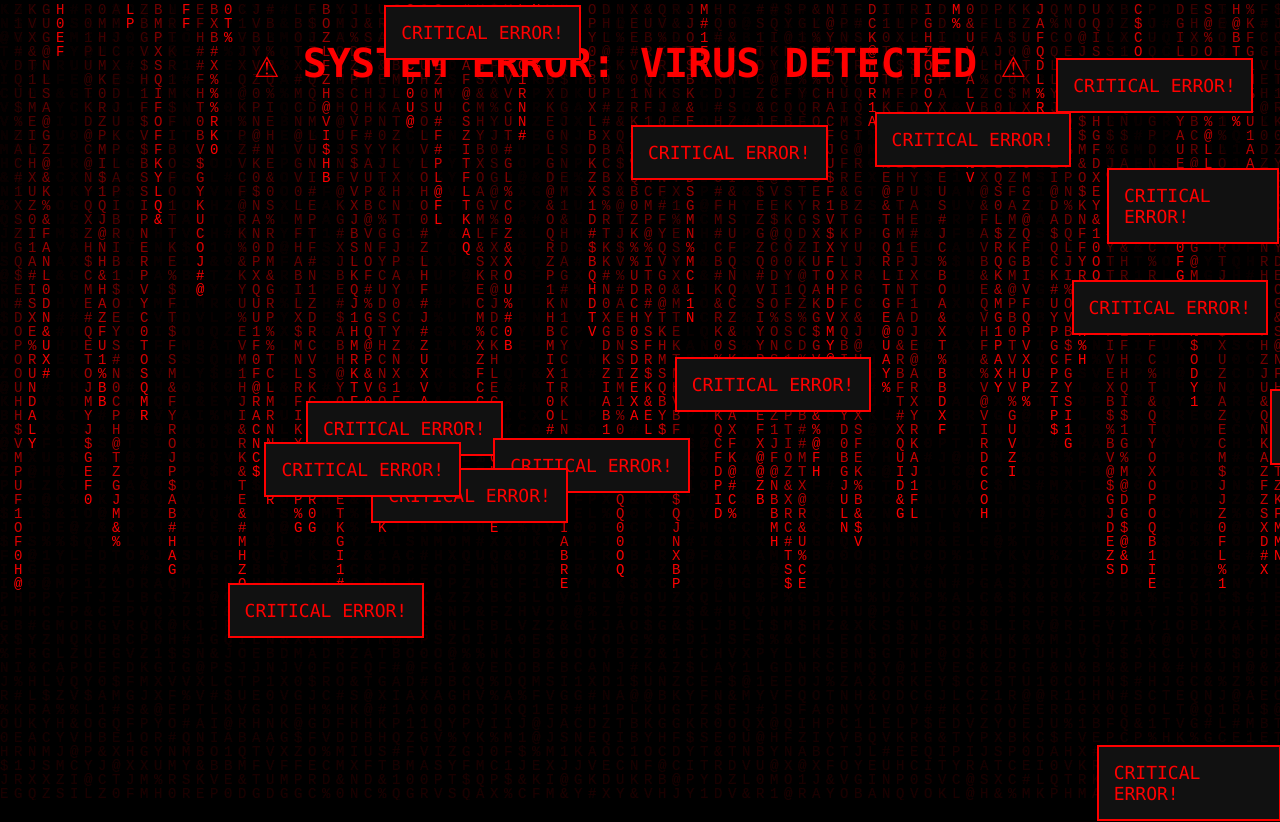
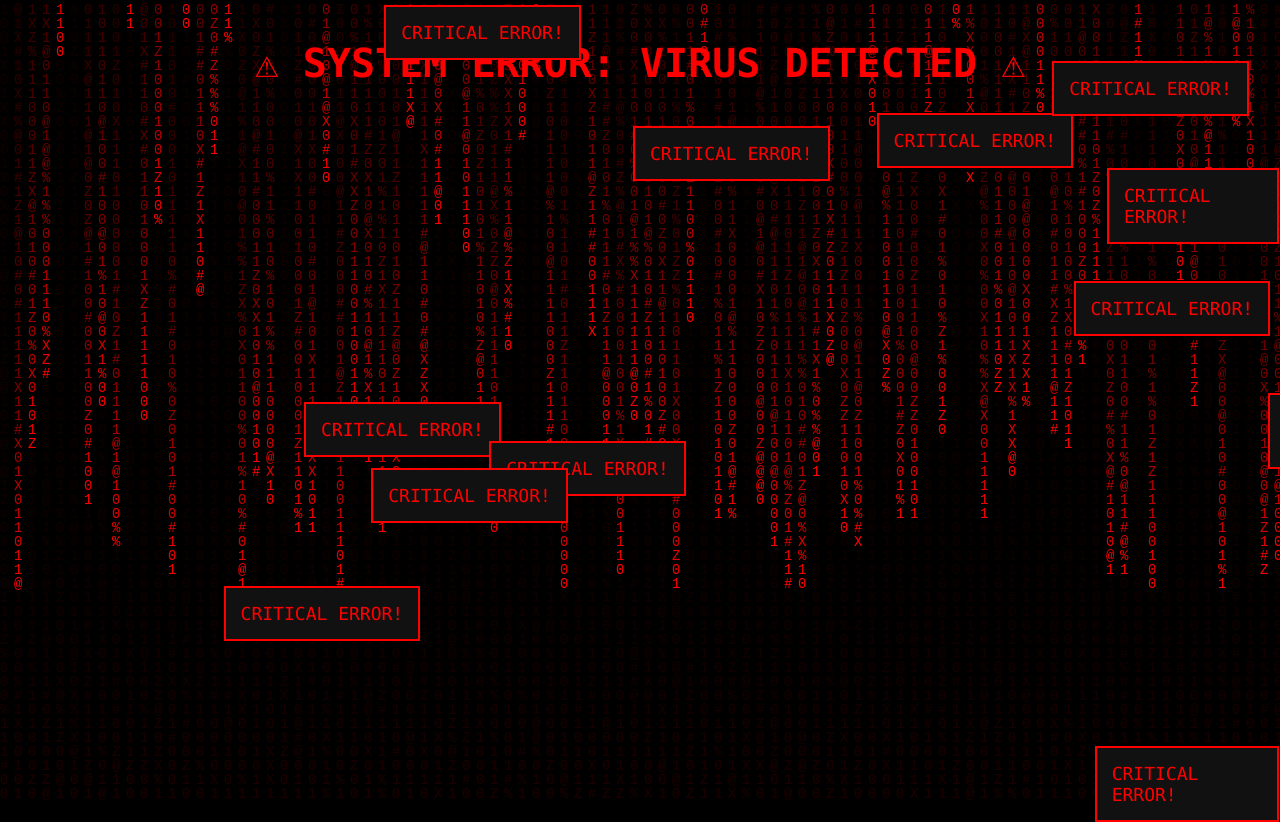
Before and after one commit to riyad022tagiyevv/mrta, a plain HTML site: page index.html in a window 1280 px wide. Shown: the top 822 px of the page. Drawn offline with Linux system fonts and the light colour scheme.

Commit message:
Update index.html

```diff
--- a/index.html
+++ b/index.html
@@ -44,7 +44,6 @@
         100% { transform: translate(1px, -2px); }
     }
 
-    /* Matrix background */
     canvas {
         position: fixed;
         top: 0;
@@ -54,7 +53,6 @@
         z-index: -1;
     }
 
-    /* Hidden BSOD screen */
     #bsod {
         display: none;
         position: fixed;
@@ -80,18 +78,21 @@
     <h1>:( Your PC ran into a problem</h1>
     <p>Collecting error info... 100%</p>
     <p>ERROR CODE: 0x0000DEAD</p>
-    <p>System will restart never :)</p>
 </div>
 
-<audio id="err" src="https://www.myinstants.com/media/sounds/windows-error-sound.mp3"></audio>
+<audio id="err" src="https://www.myinstants.com/media/sounds/error_1.mp3"></audio>
 
 <script>
-/* Vibrasiya */
-if (navigator.vibrate) {
-    setInterval(() => navigator.vibrate([200, 100, 200]), 2000);
-}
 
-/* Popup yağdırmaq */
+/* --- SƏSİ KİLİDİNİ AÇMAQ --- */
+let soundEnabled = false;
+
+document.body.addEventListener("click", () => {
+    document.getElementById("err").play();
+    soundEnabled = true;
+});
+
+/* --- POPUP --- */
 function randomPopup() {
     let div = document.createElement("div");
     div.className = "popup";
@@ -100,24 +101,24 @@ function randomPopup() {
     div.style.top = Math.random() * window.innerHeight + "px";
     document.body.appendChild(div);
 
-    document.getElementById("err").play();
+    if (soundEnabled) document.getElementById("err").play();
 }
-setInterval(randomPopup, 350);
 
-/* Matrix effekti */
+setInterval(randomPopup, 400);
+
+/* --- MATRIX --- */
 let canvas = document.getElementById('matrix');
 let ctx = canvas.getContext('2d');
 
 canvas.width = window.innerWidth;
 canvas.height = window.innerHeight;
 
-let letters = "01ABCDEFGHIJKLMNOPQRSTUVXYZ@#$%&".split("");
+let letters = "10101010101XZ@#%".split("");
 let fontSize = 14;
 let columns = canvas.width / fontSize;
+let drops = [];
 
-let drops = [];
-for (let i = 0; i < columns; i++)
-    drops[i] = 1;
+for (let i = 0; i < columns; i++) drops[i] = 1;
 
 function drawMatrix() {
     ctx.fillStyle = "rgba(0, 0, 0, 0.05)";
@@ -138,15 +139,19 @@ function drawMatrix() {
 }
 setInterval(drawMatrix, 50);
 
-/* Bağlanmayan səhifə */
-window.onbeforeunload = function() {
-    return "Virus system lock!";
-};
-
-/* Bir neçə saniyədən sonra BSOD */
+/* --- BSOD (15 saniyədən sonra) --- */
 setTimeout(() => {
     document.getElementById("bsod").style.display = "block";
 }, 15000);
+
+/* --- BAĞLANMAYAN SƏHİFƏ --- */
+setInterval(() => {
+    history.pushState(null, null, location.href);
+}, 1000);
+
+window.onpopstate = () => {
+    history.pushState(null, null, location.href);
+};
 
 </script>
 
```
